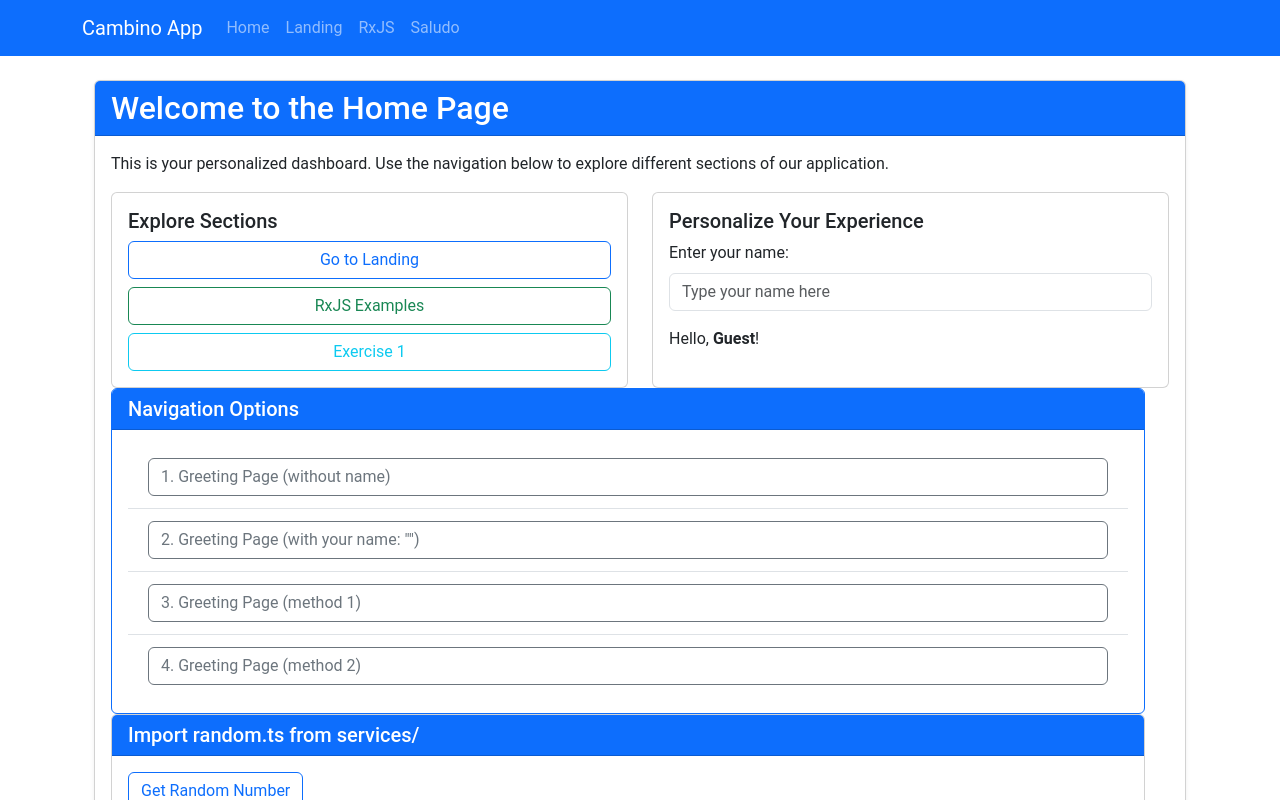
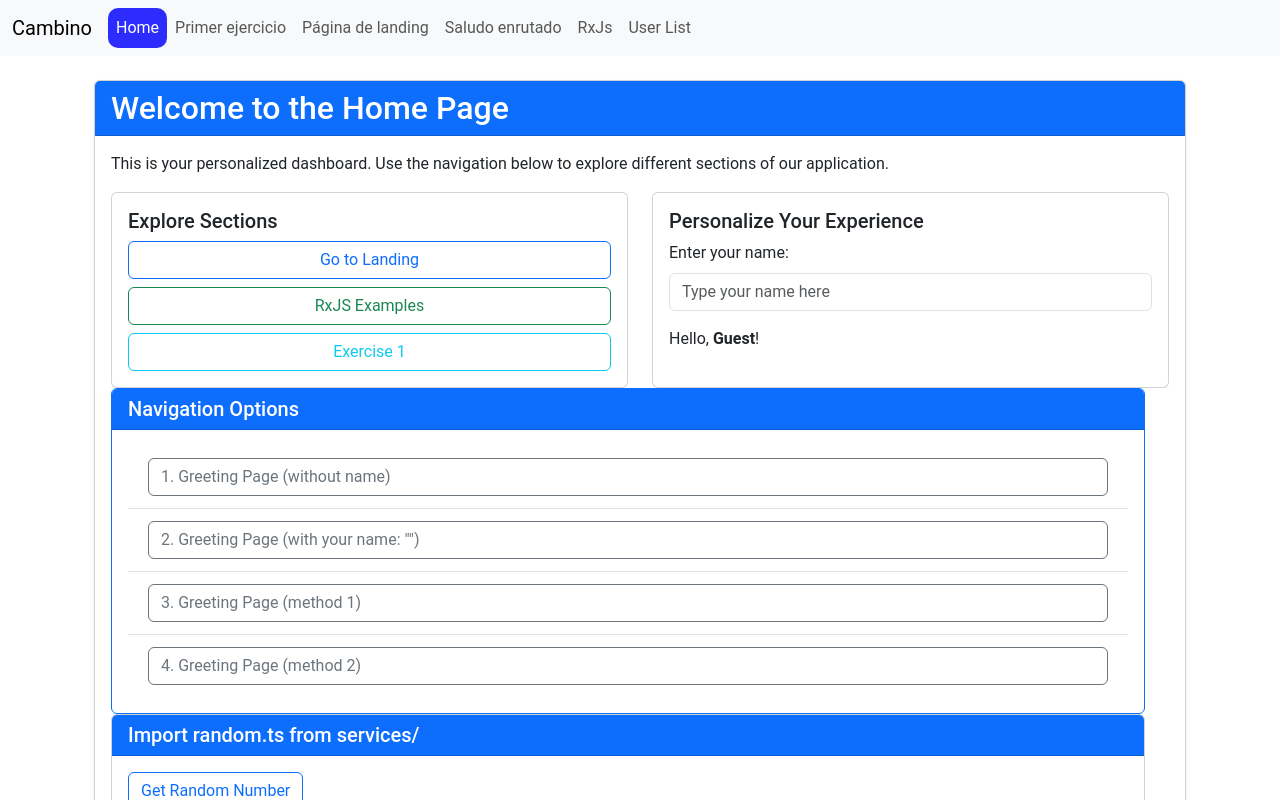
Before and after one commit to sunfeax/cambino, an Angular app: page / in a window 1280 px wide. Shown: the top 800 px of the page. Built offline with nearby package versions, Linux system fonts and the light colour scheme.

Commit message:
new page "user list" with service, interface

```diff
--- a/src/app/app.config.ts
+++ b/src/app/app.config.ts
@@ -1,14 +1,13 @@
 import { ApplicationConfig, provideBrowserGlobalErrorListeners, provideZoneChangeDetection } from '@angular/core';
 import { provideRouter } from '@angular/router';
-import { RandomService } from './services/random';
-
 import { routes } from './app.routes';
+import { provideHttpClient } from '@angular/common/http';
 
 export const appConfig: ApplicationConfig = {
   providers: [
     provideBrowserGlobalErrorListeners(),
     provideZoneChangeDetection({ eventCoalescing: true }),
     provideRouter(routes),
-    RandomService
+    provideHttpClient(), // para acceder a APIs REST
   ]
 };
--- a/src/app/app.routes.ts
+++ b/src/app/app.routes.ts
@@ -5,6 +5,7 @@ import { Ej01clase } from './components/ej01clase/ej01clase';
 import { SaludoEnrutado } from './components/saludoEnrutado/saludoEnrutado';
 import { RxJS } from './components/rxjs/rxjs';
 import { Padre } from './components/padre/padre';
+import { UserList } from './components/user-list/user-list';
 
 // aquí añadimos nombres y asignamos componento de las rutas (p.e.: localhost:4200/home
 export const routes: Routes = [
@@ -15,6 +16,7 @@ export const routes: Routes = [
     {path: 'saludo_enrutado/:nombre', component: SaludoEnrutado},
     {path: 'rxjs', component: RxJS},
     {path: 'padre', component: Padre},
+    {path: 'user_list', component: UserList},
 
     {path: '', component: Home}, // ruta por defecto
     {path: '**', redirectTo: 'home'}, // redirigir cualquier otra ruta a home
--- a/src/app/components/header/header.css
+++ b/src/app/components/header/header.css
@@ -0,0 +1,5 @@
+.active {
+    background-color: rgb(44, 44, 255);
+    border-radius: 10px;
+    color: #fff !important;
+}
--- a/src/app/components/header/header.html
+++ b/src/app/components/header/header.html
@@ -1,24 +1,45 @@
 <header>
-    <nav class="navbar navbar-expand-lg navbar-dark bg-primary">
-      <div class="container">
-        <a class="navbar-brand" href="#">Cambino App</a>
-        <button class="navbar-toggler" type="button" data-bs-toggle="collapse" data-bs-target="#navbarNav" aria-controls="navbarNav" aria-expanded="false" aria-label="Toggle navigation">
+  <nav class="navbar navbar-expand-lg bg-body-tertiary">
+      <div class="container-fluid">
+          <a class="navbar-brand" href="">Cambino</a>
+          <button class="navbar-toggler" type="button" data-bs-toggle="collapse" data-bs-target="#navbarSupportedContent"
+              aria-controls="navbarSupportedContent" aria-expanded="false" aria-label="Toggle navigation">
               <span class="navbar-toggler-icon"></span>
           </button>
-        <div class="collapse navbar-collapse" id="navbarNav">
-          <ul class="navbar-nav">
+          <div class="collapse navbar-collapse" id="navbarSupportedContent">
+              <ul class="navbar-nav me-auto mb-2 mb-lg-0">
                   <li class="nav-item">
-              <a class="nav-link" href="/">Home</a>
+                      <a class="nav-link" [class.active]="activaRoute === '/' || activaRoute === '/home'" aria-current="page" href="/">Home</a>
                   </li>
                   <li class="nav-item">
-              <a class="nav-link" href="/landing">Landing</a>
+                      <a class="nav-link" [class.active]="activaRoute === '/ej01'" aria-current="page" href="ej01">Primer ejercicio</a>
                   </li>
                   <li class="nav-item">
-              <a class="nav-link" href="/rxjs">RxJS</a>
+                      <a class="nav-link" [class.active]="activaRoute === '/landing'" aria-current="page" href="landing">Página de landing</a>
                   </li>
                   <li class="nav-item">
-              <a class="nav-link" href="/saludo">Saludo</a>
+                      <a class="nav-link" [class.active]="activaRoute === '/saludo_enrutado'" aria-current="page" href="saludo_enrutado">Saludo enrutado</a>
                   </li>
+                  <li class="nav-item">
+                      <a class="nav-link" [class.active]="activaRoute === '/rxjs'" aria-current="page" href="rxjs">RxJs</a>
+                  </li>
+                  <li class="nav-item">
+                      <a class="nav-link" [class.active]="activaRoute === '/user_list'" aria-current="page" href="user_list">User List</a>
+                  </li>
+                  <!-- <li class="nav-item dropdown">
+                      <a class="nav-link dropdown-toggle" href="#" role="button" data-bs-toggle="dropdown"
+                          aria-expanded="false">
+                          Ejercicios
+                      </a>
+                      <ul class="dropdown-menu">
+                          <li><a class="dropdown-item" [class.active]="activaRoute === '/ej01'" href="ej01">Primero</a></li>
+                          <li><a class="dropdown-item" [class.active]="activaRoute === '/landing'" href="landing">Landing</a></li>
+                          <li>
+                              <hr class="dropdown-divider">
+                          </li>
+                          <li><a class="dropdown-item" [class.active]="activaRoute === '/'" href="#">Something else here</a></li>
+                      </ul>
+                  </li> -->
               </ul>
           </div>
       </div>
--- a/src/app/components/header/header.ts
+++ b/src/app/components/header/header.ts
@@ -1,4 +1,5 @@
 import { Component } from '@angular/core';
+import { NavigationEnd, Router } from '@angular/router'
 
 @Component({
   selector: 'app-header',
@@ -6,6 +7,15 @@ import { Component } from '@angular/core';
   templateUrl: './header.html',
   styleUrl: './header.css',
 })
+
 export class Header {
+  activaRoute: string = '';
 
+  constructor(private router: Router) {
+    this.router.events.subscribe((event) => {
+      if (event instanceof NavigationEnd) {
+        this.activaRoute = event.url;
+      }
+    })
+  }
 }
--- /dev/null
+++ b/src/app/components/user-list/user-list.html
@@ -0,0 +1,9 @@
+<h3>Users:</h3>
+<ul>
+    @for (user of users; track user.id) {
+        <li>
+            <span style="margin-right: 20px;">{{ user.name }}</span>
+            <span>{{ user.email }}</span>
+        </li>
+    }
+</ul>
--- /dev/null
+++ b/src/app/components/user-list/user-list.ts
@@ -0,0 +1,30 @@
+import { Component } from '@angular/core';
+import { JSONPlaceHolderService } from '../../services/jsonplaceholder';
+import { User } from '../../models/userInterface';
+
+@Component({
+  selector: 'app-user-list',
+  imports: [],
+  templateUrl: './user-list.html',
+  styleUrl: './user-list.css',
+  standalone: true
+})
+
+export class UserList {
+
+  users: User[] = [];
+
+  constructor(public JSONPlHoldService: JSONPlaceHolderService) {
+  }
+
+  ngOnInit() {
+    this.getUserList();
+  }
+
+  getUserList() {
+    this.JSONPlHoldService.getAllUsers().subscribe(users => {
+      this.users = users;
+      console.log(users);
+    });
+  }
+}
--- /dev/null
+++ b/src/app/models/userInterface.ts
@@ -0,0 +1,8 @@
+export interface User {
+  id: number
+  name: string
+  username: string
+  email: string
+  phone: string
+  website: string
+}
--- /dev/null
+++ b/src/app/services/jsonplaceholder.ts
@@ -0,0 +1,18 @@
+import { HttpClient } from '@angular/common/http';
+import { Injectable } from '@angular/core';
+import { Observable } from 'rxjs';
+import { User } from '../models/userInterface';
+
+@Injectable({
+    providedIn: 'root'
+})
+
+export class JSONPlaceHolderService {
+    constructor(private httpClient: HttpClient) {
+    }
+
+  getAllUsers(): Observable<User[]> {
+    return this.httpClient.get<User[]>('https://jsonplaceholder.typicode.com/users');
+  }
+
+}
```
Also changed, not shown: src/app/components/user-list/user-list.css (added). Lines whose indentation alone changed are shown as unchanged.
